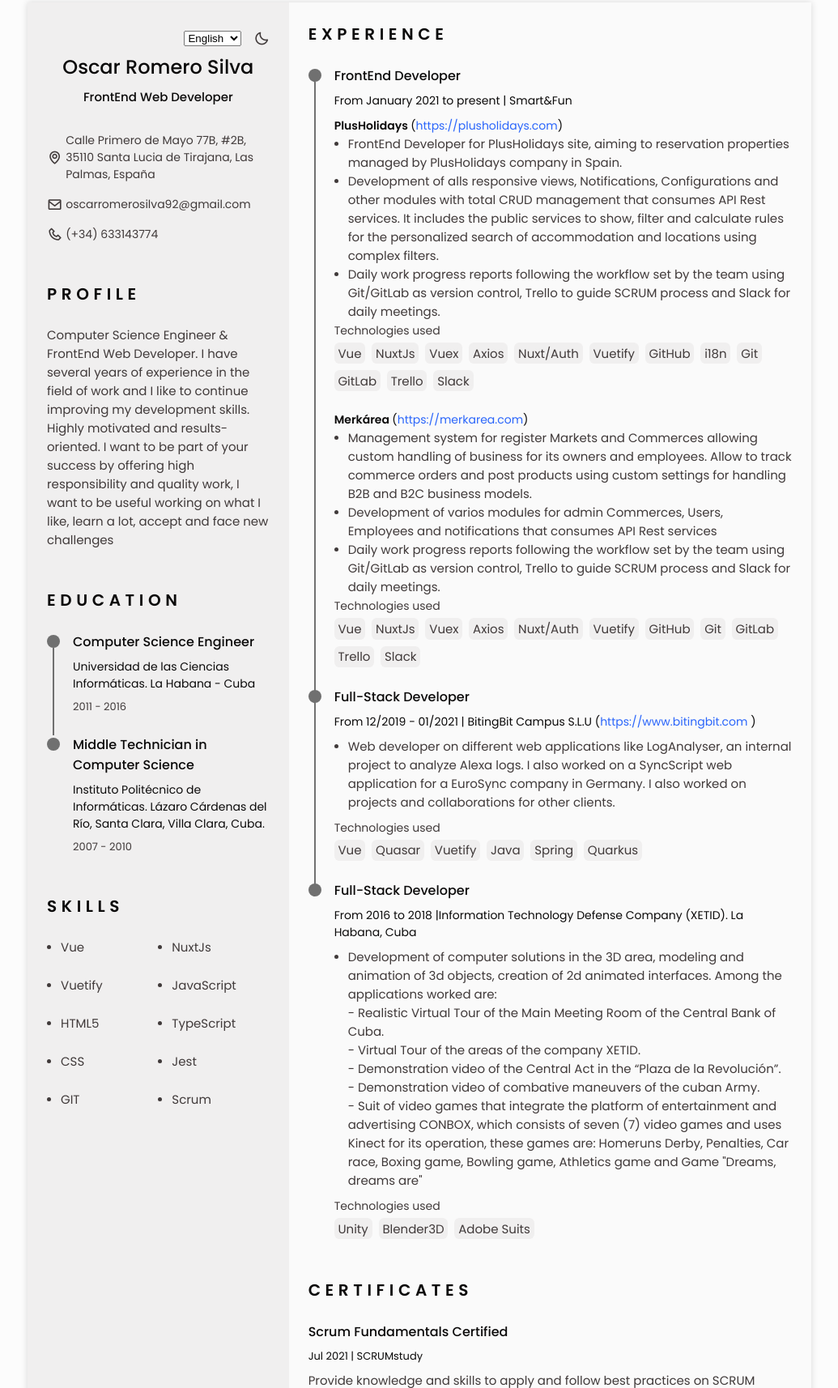
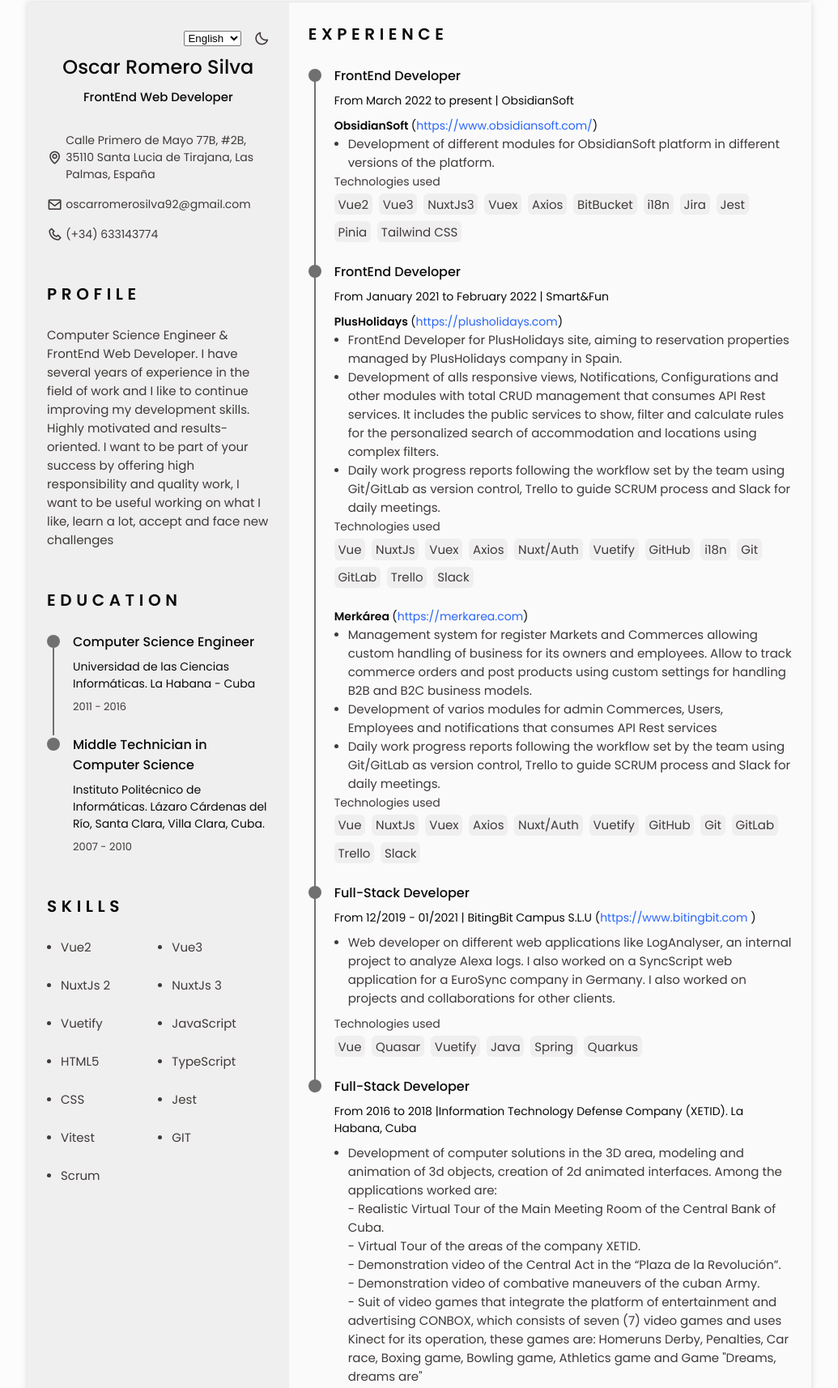
Before and after one commit to oscarromerosilva/curriculum, a plain HTML site: page index.html in a window 1280 px wide. Shown: the part 45-1759 px from the top of the page at 81% size, without its empty margins (122-1157 px from the left). Drawn offline with nearby package versions, Linux system fonts and the light colour scheme.

Commit message:
update cv

```diff
--- a/assets/js/lang.js
+++ b/assets/js/lang.js
@@ -1,71 +1,83 @@
-
 // Define the language reload anchors
 var language = {
   es: {
-        profileTitle: 'Perfil',
-        profileDescription: 'Ingeniero en Informática y Desarrollador Web FrontEnd. Tengo varios años de experiencia en el campo laboral y me gusta seguir mejorando mis habilidades de desarrollo. Altamente motivado y orientado a resultados. Quiero ser parte de tu éxito ofreciendo un trabajo de alta responsabilidad y calidad, quiero ser útil trabajando en lo que me gusta, aprender mucho, aceptar y afrontar nuevos retos.'
-        ,
-        title: 'Resumen CV - Oscar Romero Silva',
-        home: 'Inicio',
-        profileHome: 'Perfil',
-        profileEducation: 'Educación',
-        profileSkills: 'Habilidades',
-        profileExperience: 'Experiencia',
-        profileCertificates: 'Certificados',
-        profession: 'Desarrollador Web Frontend',
-        english: 'Inglés',
-        spanish: 'Español',
-        educationTitle1: 'Ingeniero en Ciencias Informáticas',
-        educationTitle2: 'Técnico Medio en Informática',
-        seeMore: 'Ver Más',
-        duration1: 'Desde enero 2021 hasta la actualidad | Smart&Fun'
-        ,
-        descriptionJob1: 'Desarrollador FrontEnd para el sitio PlusHolidays, con el objetivo de reservar propiedades administradas por la empresa PlusHolidays en España.',
-        descriptionJob2: 'Desarrollo de todas las vistas responsivas, Notificaciones, Configuraciones y otros módulos con gestión CRUD total que consume servicios API Rest. Incluye los servicios públicos para mostrar, filtrar y calcular reglas para la búsqueda personalizada de alojamientos y ubicaciones mediante filtros complejos.'
-        , descriptionJob3: 'Trabajo totalmente remoto, completando las tareas asignadas en los requisitos de tiempo y trabajando bajo presión.'
-        , descriptionJob4: 'Informes diarios del progreso del trabajo siguiendo el flujo de trabajo establecido por el equipo usando Git/GitLab como control de versiones, Trello para guiar el proceso SCRUM y Slack para las reuniones diarias.'
-        , techUsed: 'Tecnologías utilizadas',
-        descriptionJob5: 'Sistema de gestión para el registro de Mercados y Comercios que permite el manejo personalizado de negocios para sus propietarios y empleados. Permita rastrear pedidos comerciales y publicar productos utilizando configuraciones personalizadas para manejar modelos comerciales B2B y B2C.'
-        , descriptionJob6: 'Desarrollo de varios módulos para administración Comercios, Usuarios, Empleados y notificaciones que consumen servicios API Rest'
-        , fullStack: 'Desarrollador Full-Stack',
-        duration2: 'Del 12/2019 al 01/2021 | BitingBit Campus S.L.U.'
-        , descriptionJob7: 'Desarrollador web en diferentes aplicaciones web como LogAnalyser, un proyecto interno para analizar los registros de Alexa. También trabajé en una aplicación web SyncScript para una empresa EuroSync en Alemania. También trabajé en proyectos y colaboraciones para otros clientes.'
-        , duration3: 'De 2016 a 2018 | Sociedad de Defensa de las Tecnologías de la Información (XETID). La Habana, Cuba'
-        , descriptionJob8: 'Desarrollo de soluciones informáticas en el área 3D, modelado y animación de objetos 3d, creación de interfaces animadas 2d. Entre las aplicaciones trabajadas están:',
-        subDescriptionJob1: '- Recorrido Virtual Realista por la Sala Principal de Reuniones del Banco Central de Cuba.',
-        subDescriptionJob2: '- Tour Virtual por las áreas de la empresa XETID.',
-        subDescriptionJob3: '- Video demostrativo del Acto Central en la Plaza de la Revolución.',
-        subDescriptionJob4: '- Video demostrativo de maniobras combativas del Ejército cubano.',
-        subDescriptionJob5: '- Conjunto de videojuegos que integran la plataforma de entretenimiento y publicidad CONBOX, la cual consta de siete (7) videojuegos y utiliza Kinect para su funcionamiento, estos juegos son: Homeruns Derby, Penalties, Car race, Boxing game, Bowling game, Athletics juego y Juego "Los sueños, los sueños son"'
-        , certificate1: 'Certificado en Fundamentos de Scrum',
-        certificateDescription1: 'Proporcionar conocimientos y habilidades para aplicar y seguir las mejores prácticas en el marco SCRUM.',
-        idiomas: 'Idiomas',
-        interest: 'Intereses',
-        music: 'Música',
-        workout: 'Ejercicio',
-        cofee: 'Café',
-        travel: 'Viajar'
+    profileTitle: "Perfil",
+    profileDescription:
+      "Ingeniero en Informática y Desarrollador Web FrontEnd. Tengo varios años de experiencia en el campo laboral y me gusta seguir mejorando mis habilidades de desarrollo. Altamente motivado y orientado a resultados. Quiero ser parte de tu éxito ofreciendo un trabajo de alta responsabilidad y calidad, quiero ser útil trabajando en lo que me gusta, aprender mucho, aceptar y afrontar nuevos retos.",
+    title: "Resumen CV - Oscar Romero Silva",
+    home: "Inicio",
+    profileHome: "Perfil",
+    profileEducation: "Educación",
+    profileSkills: "Habilidades",
+    profileExperience: "Experiencia",
+    profileCertificates: "Certificados",
+    profession: "Desarrollador Web Frontend",
+    english: "Inglés",
+    spanish: "Español",
+    educationTitle1: "Ingeniero en Ciencias Informáticas",
+    educationTitle2: "Técnico Medio en Informática",
+    seeMore: "Ver Más",
+    duration0: "Desde Marzo 2022 hasta la actualidad | ObsidianSoft",
+    duration1: "Desde Enero 2021 hasta Febrero de 2022 | Smart&Fun",
+    descriptionJob0:
+      "Desarrollo de diferentes módulos para la plataforma ObsidianSoft en diferentes versiones de la plataforma.",
+    descriptionJob1:
+      "Desarrollador FrontEnd para el sitio PlusHolidays, con el objetivo de reservar propiedades administradas por la empresa PlusHolidays en España.",
+    descriptionJob2:
+      "Desarrollo de todas las vistas responsivas, Notificaciones, Configuraciones y otros módulos con gestión CRUD total que consume servicios API Rest. Incluye los servicios públicos para mostrar, filtrar y calcular reglas para la búsqueda personalizada de alojamientos y ubicaciones mediante filtros complejos.",
+    descriptionJob3:
+      "Trabajo totalmente remoto, completando las tareas asignadas en los requisitos de tiempo y trabajando bajo presión.",
+    descriptionJob4:
+      "Informes diarios del progreso del trabajo siguiendo el flujo de trabajo establecido por el equipo usando Git/GitLab como control de versiones, Trello para guiar el proceso SCRUM y Slack para las reuniones diarias.",
+    techUsed: "Tecnologías utilizadas",
+    descriptionJob5:
+      "Sistema de gestión para el registro de Mercados y Comercios que permite el manejo personalizado de negocios para sus propietarios y empleados. Permita rastrear pedidos comerciales y publicar productos utilizando configuraciones personalizadas para manejar modelos comerciales B2B y B2C.",
+    descriptionJob6:
+      "Desarrollo de varios módulos para administración Comercios, Usuarios, Empleados y notificaciones que consumen servicios API Rest",
+    fullStack: "Desarrollador Full-Stack",
+    duration2: "Del 12/2019 al 01/2021 | BitingBit Campus S.L.U.",
+    descriptionJob7:
+      "Desarrollador web en diferentes aplicaciones web como LogAnalyser, un proyecto interno para analizar los registros de Alexa. También trabajé en una aplicación web SyncScript para una empresa EuroSync en Alemania. También trabajé en proyectos y colaboraciones para otros clientes.",
+    duration3:
+      "De 2016 a 2018 | Sociedad de Defensa de las Tecnologías de la Información (XETID). La Habana, Cuba",
+    descriptionJob8:
+      "Desarrollo de soluciones informáticas en el área 3D, modelado y animación de objetos 3d, creación de interfaces animadas 2d. Entre las aplicaciones trabajadas están:",
+    subDescriptionJob1:
+      "- Recorrido Virtual Realista por la Sala Principal de Reuniones del Banco Central de Cuba.",
+    subDescriptionJob2: "- Tour Virtual por las áreas de la empresa XETID.",
+    subDescriptionJob3:
+      "- Video demostrativo del Acto Central en la Plaza de la Revolución.",
+    subDescriptionJob4:
+      "- Video demostrativo de maniobras combativas del Ejército cubano.",
+    subDescriptionJob5:
+      '- Conjunto de videojuegos que integran la plataforma de entretenimiento y publicidad CONBOX, la cual consta de siete (7) videojuegos y utiliza Kinect para su funcionamiento, estos juegos son: Homeruns Derby, Penalties, Car race, Boxing game, Bowling game, Athletics juego y Juego "Los sueños, los sueños son"',
+    certificate1: "Certificado en Fundamentos de Scrum",
+    certificateDescription1:
+      "Proporcionar conocimientos y habilidades para aplicar y seguir las mejores prácticas en el marco SCRUM.",
+    idiomas: "Idiomas",
+    interest: "Intereses",
+    music: "Música",
+    workout: "Ejercicio",
+    cofee: "Café",
+    travel: "Viajar",
   },
-
 };
 function changeLanguage(lang) {
   location.hash = lang;
   location.reload();
 }
 
-
-
 // Check if a hash value exists in the URL
 if (window.location.hash) {
   // Set the content of the webpage
   // depending on the hash value
-    const langSelector = document.querySelector('#language-selector')
+  const langSelector = document.querySelector("#language-selector");
   if (window.location.hash == "#es") {
-        langSelector.value = 'es'
-        document.querySelectorAll('#translate').forEach(item => {
+    langSelector.value = "es";
+    document.querySelectorAll("#translate").forEach((item) => {
       item.textContent = language.es[item.lang];
-        })
+    });
   } else {
-        langSelector.value = 'en'
+    langSelector.value = "en";
   }
 }
--- a/assets/js/main.js
+++ b/assets/js/main.js
@@ -1,94 +1,105 @@
 /*==================== SHOW MENU ====================*/
 const showMenu = (toggleId, navId) => {
   const toggle = document.getElementById(toggleId),
-        nav = document.getElementById(navId)
+    nav = document.getElementById(navId);
 
   // Validate that variables exist
   if (toggle && nav) {
-        toggle.addEventListener('click', () => {
+    toggle.addEventListener("click", () => {
       // We add the show-menu class to the div tag with the nav__menu class
-            nav.classList.toggle('show-menu')
-        })
+      nav.classList.toggle("show-menu");
+    });
   }
-}
-showMenu('nav-toggle', 'nav-menu')
+};
+showMenu("nav-toggle", "nav-menu");
 
 /*==================== REMOVE MENU MOBILE ====================*/
-const navLink = document.querySelectorAll('.nav__link')
+const navLink = document.querySelectorAll(".nav__link");
 
 function linkAction() {
-    const navMenu = document.getElementById('nav-menu')
+  const navMenu = document.getElementById("nav-menu");
   // When we click on each nav__link, we remove the show-menu class
-    navMenu.classList.remove('show-menu')
+  navMenu.classList.remove("show-menu");
 }
 
-navLink.forEach(n => n.addEventListener('click', linkAction))
+navLink.forEach((n) => n.addEventListener("click", linkAction));
 
 /*==================== SCROLL SECTIONS ACTIVE LINK ====================*/
-const sections = document.querySelectorAll('section[id]')
+const sections = document.querySelectorAll("section[id]");
 
 function scrollActive() {
-    const scrollY = window.pageYOffset
+  const scrollY = window.pageYOffset;
 
-    sections.forEach(current => {
-        const sectionHeight = current.offsetHeight
+  sections.forEach((current) => {
+    const sectionHeight = current.offsetHeight;
     const sectionTop = current.offsetTop - 50;
-        sectionId = current.getAttribute('id')
+    sectionId = current.getAttribute("id");
 
     if (scrollY > sectionTop && scrollY <= sectionTop + sectionHeight) {
-            document.querySelector('.nav__menu a[href*=' + sectionId + ']').classList.add('active-link')
+      document
+        .querySelector(".nav__menu a[href*=" + sectionId + "]")
+        .classList.add("active-link");
     } else {
-            document.querySelector('.nav__menu a[href*=' + sectionId + ']').classList.remove('active-link')
+      document
+        .querySelector(".nav__menu a[href*=" + sectionId + "]")
+        .classList.remove("active-link");
     }
-    })
+  });
 }
 
-window.addEventListener('scroll', scrollActive)
+window.addEventListener("scroll", scrollActive);
 
 /*==================== SHOW SCROLL TOP ====================*/
 function scrollTop() {
-    const scrollTop = document.getElementById('scroll-top');
+  const scrollTop = document.getElementById("scroll-top");
   // When the scroll is higher than 560 viewport height, add the show-scroll class to the a tag with the scroll-top class
-    if (this.scrollY >= 200) scrollTop.classList.add('show-scroll'); else scrollTop.classList.remove('show-scroll')
+  if (this.scrollY >= 200) scrollTop.classList.add("show-scroll");
+  else scrollTop.classList.remove("show-scroll");
 }
 
-window.addEventListener('scroll', scrollTop)
+window.addEventListener("scroll", scrollTop);
 
 /*==================== DARK LIGHT THEME ====================*/
-const themeButton = document.getElementById('theme-button')
-const darkTheme = 'dark-theme'
-const iconTheme = 'bx-sun'
+const themeButton = document.getElementById("theme-button");
+const darkTheme = "dark-theme";
+const iconTheme = "bx-sun";
 
 // Previously selected topic (if user selected)
-const selectedTheme = localStorage.getItem('selected-theme')
-const selectedIcon = localStorage.getItem('selected-icon')
+const selectedTheme = localStorage.getItem("selected-theme");
+const selectedIcon = localStorage.getItem("selected-icon");
 
 // We obtain the current theme that the interface has by validating the dark-theme class
-const getCurrentTheme = () => document.body.classList.contains(darkTheme) ? 'dark' : 'light'
-const getCurrentIcon = () => themeButton.classList.contains(iconTheme) ? 'bx-moon' : 'bx-sun'
+const getCurrentTheme = () =>
+  document.body.classList.contains(darkTheme) ? "dark" : "light";
+const getCurrentIcon = () =>
+  themeButton.classList.contains(iconTheme) ? "bx-moon" : "bx-sun";
 
 // We validate if the user previously chose a topic
 if (selectedTheme) {
   // If the validation is fulfilled, we ask what the issue was to know if we activated or deactivated the dark
-    document.body.classList[selectedTheme === 'dark' ? 'add' : 'remove'](darkTheme)
-    themeButton.classList[selectedIcon === 'bx-moon' ? 'add' : 'remove'](iconTheme)
+  document.body.classList[selectedTheme === "dark" ? "add" : "remove"](
+    darkTheme
+  );
+  themeButton.classList[selectedIcon === "bx-moon" ? "add" : "remove"](
+    iconTheme
+  );
 }
 
 // Activate / deactivate the theme manually with the button
-themeButton.addEventListener('click', () => {
+themeButton.addEventListener("click", () => {
   // Add or remove the dark / icon theme
-    document.body.classList.toggle(darkTheme)
-    themeButton.classList.toggle(iconTheme)
+  document.body.classList.toggle(darkTheme);
+  themeButton.classList.toggle(iconTheme);
   // We save the theme and the current icon that the user chose
-    localStorage.setItem('selected-theme', getCurrentTheme())
-    localStorage.setItem('selected-icon', getCurrentIcon())
-})
+  localStorage.setItem("selected-theme", getCurrentTheme());
+  localStorage.setItem("selected-icon", getCurrentIcon());
+});
 
 /*==================== SEE MORE ====================*/
 // Skills
-const skillsButton = document.getElementById('skills-button')
-const skillsSection = document.getElementById('skills');
-const skillsItems = document.querySelectorAll('.skills__name.showmore');
+const skillsButton = document.getElementById("skills-button");
+const skillsSection = document.getElementById("skills");
+const skillsItems = document.querySelectorAll(".skills__name.showmore");
 
 // skillsButton.addEventListener('click', (e) => {
 //     e.preventDefault();
@@ -120,42 +131,42 @@
 
 /*==================== REDUCE THE SIZE AND PRINT ON AN A4 SHEET ====================*/
 function scaleCv() {
-    document.body.classList.add('scale-cv')
+  document.body.classList.add("scale-cv");
 }
 
 /*==================== REMOVE THE SIZE WHEN THE CV IS DOWNLOADED ====================*/
 function removeScale() {
-    document.body.classList.remove('scale-cv')
+  document.body.classList.remove("scale-cv");
 }
 
 /*==================== GENERATE PDF ====================*/
 // PDF generated area
-let areaCv = document.getElementById('area-cv')
-// let resumeButton = document.getElementById('resume-button')
+let areaCv = document.getElementById("area-cv");
+let resumeButton = document.getElementById("resume-button");
 
 // Html2pdf options
 let opt = {
   margin: 0,
-    filename: 'cv-oscar-romero-silva',
-    image: { type: 'png', quality: 0.4 },
+  filename: "cv-oscar-romero-silva",
+  image: { type: "png", quality: 0.4 },
   html2canvas: { scale: 2 },
-    jsPDF: { format: 'a4', orientation: 'portrait' }
-}
+  jsPDF: { format: "a4", orientation: "portrait" },
+};
 
 // Function to call areaCv and Html2Pdf options
 function generateResume() {
   return new Promise((resolve, reject) => {
     resolve(html2pdf().set(opt).from(areaCv).save());
   }).then(() => {
-        removeScale()
-    })
+    removeScale();
+  });
 }
 
 // When the button is clicked, it executes the three functions
-// resumeButton.addEventListener('click', () => {
-//     document.getElementById("generate-pdf-overlay").style.display = "block";
-//     scaleCv()
-//     generateResume().then(() => {
-//         document.getElementById("generate-pdf-overlay").style.display = "none";
-//     })
-// })
+resumeButton.addEventListener("click", () => {
+  document.getElementById("generate-pdf-overlay").style.display = "block";
+  scaleCv();
+  generateResume().then(() => {
+    document.getElementById("generate-pdf-overlay").style.display = "none";
+  });
+});
--- a/index.html
+++ b/index.html
@@ -185,7 +185,7 @@
 
                     <div class="skills__content bd-grid">
                         <div class="skills__name">
-                            <span class="skills__circle"></span> Vue
+                            <span class="skills__circle"></span> Vue2
                             <!-- <span class="skills__time">
                                 <i class="bx bxs-star" title="Theme"></i>
                                 <i class="bx bxs-star" title="Theme"></i>
@@ -195,7 +195,14 @@
                             </span> -->
                         </div>
                         <div class="skills__name">
-                            <span class="skills__circle"></span> NuxtJs
+                            <span class="skills__circle"></span> Vue3
+                        </div>
+                        <div class="skills__name">
+                            <span class="skills__circle"></span> NuxtJs 2
+                            <!-- <span class="skills__time">(5+ years)</span> -->
+                        </div>
+                        <div class="skills__name">
+                            <span class="skills__circle"></span> NuxtJs 3
                             <!-- <span class="skills__time">(5+ years)</span> -->
                         </div>
                         <div class="skills__name">
@@ -220,6 +227,10 @@
                         </div>
                         <div class="skills__name">
                             <span class="skills__circle"></span> Jest
+                            <!-- <span class="skills__time">(3 years)</span> -->
+                        </div>
+                        <div class="skills__name">
+                            <span class="skills__circle"></span> Vitest
                             <!-- <span class="skills__time">(3 years)</span> -->
                         </div>
                         <div class="skills__name">
@@ -250,8 +261,59 @@
 
                             <div class="experience__data bd-grid">
                                 <h3 class="experience__title" id="translate" lang="profession">FrontEnd Developer</h3>
+                                <span class="experience__company" id="translate" lang="duration0">From March 2022 to
+                                    present |
+                                    ObsidianSoft
+                                </span>
+                                <ul>
+                                    <li>
+                                        <span class="experience__company">
+                                            <span style="font-weight: bold;">
+                                                ObsidianSoft
+                                            </span>
+                                            (<a target="_blank"
+                                                href="https://www.obsidiansoft.com/">https://www.obsidiansoft.com/</a>)
+                                        </span>
+                                        <ul class="experience__list">
+                                            <li class="experience__description">
+                                                <span class="experience__circle"></span>
+                                                <div id="translate" lang="descriptionJob0">
+                                                    Development of different modules for ObsidianSoft platform in
+                                                    different versions of the platform.
+                                                </div>
+                                            </li>
+                                        </ul>
+                                        <div class="experience__technologies">
+                                            <span id="translate" lang="techUsed">Technologies used</span>
+                                            <ul class="experience__technologies-list">
+                                                <li class="experience__technologies-item">Vue2</li>
+                                                <li class="experience__technologies-item">Vue3</li>
+                                                <li class="experience__technologies-item">NuxtJs3</li>
+                                                <li class="experience__technologies-item">Vuex</li>
+                                                <li class="experience__technologies-item">Axios</li>
+                                                <li class="experience__technologies-item">BitBucket</li>
+                                                <li class="experience__technologies-item">i18n</li>
+                                                <li class="experience__technologies-item">Jira</li>
+                                                <li class="experience__technologies-item">Jest</li>
+                                                <li class="experience__technologies-item">Pinia</li>
+                                                <li class="experience__technologies-item">Tailwind CSS</li>
+                                            </ul>
+                                        </div>
+                                    </li>
+                                </ul>
+                            </div>
+                        </div>
+
+                        <div class="experience__content">
+                            <div class="experience__time">
+                                <span class="experience__rounder"></span>
+                                <span class="experience__line"></span>
+                            </div>
+
+                            <div class="experience__data bd-grid">
+                                <h3 class="experience__title" id="translate" lang="profession">FrontEnd Developer</h3>
                                 <span class="experience__company" id="translate" lang="duration1">From January 2021 to
-                                    present |
+                                    February 2022 |
                                     Smart&Fun
                                 </span>
                                 <ul>
```
Lines whose indentation alone changed are shown as unchanged.
